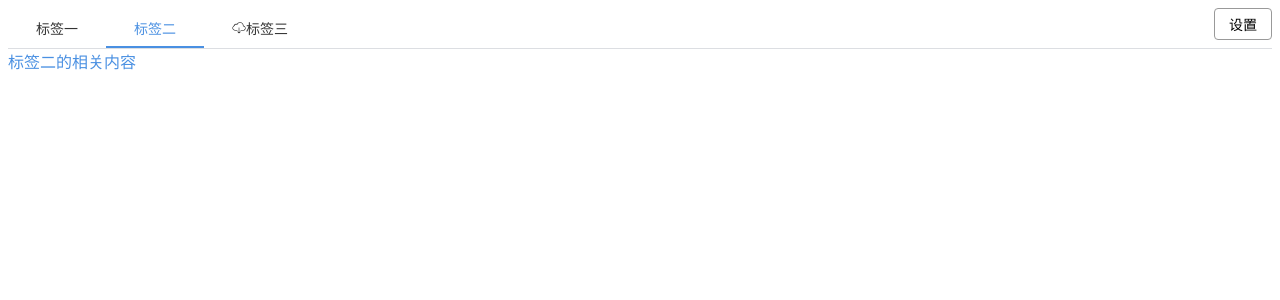
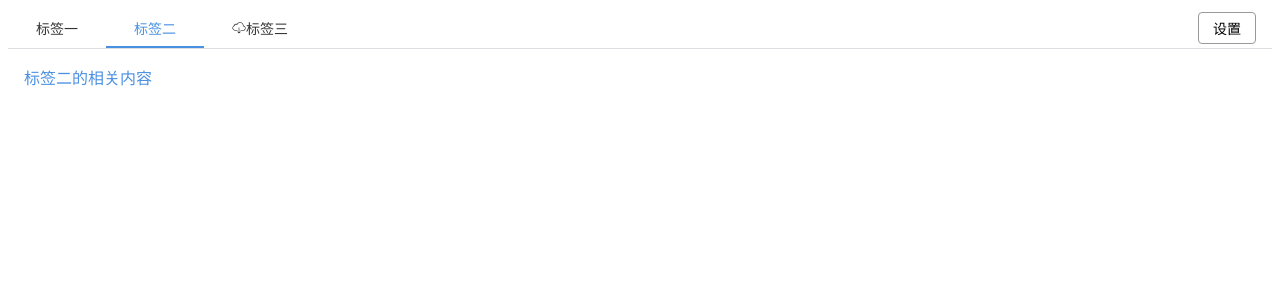
Before and after one commit to xiaoxinwan/xx-simple-ui, a Vue app: page / in a window 1280 px wide. Shown: the top 300 px of the page. Built offline with nearby package versions, Linux system fonts and the light colour scheme.

Commit message:
完善tab的样式

```diff
--- a/src/components/tabs/tabs-head.vue
+++ b/src/components/tabs/tabs-head.vue
@@ -38,6 +38,10 @@
         }
         > .actions-wrapper{
             margin-left: auto;
+            display: flex;
+            justify-content: center;
+            align-items: center;
+            padding: 0 1em;
         }
     }
 </style>
--- a/src/components/tabs/tabs-pane.vue
+++ b/src/components/tabs/tabs-pane.vue
@@ -36,6 +36,7 @@
 
 <style lang="scss" scoped>
     .tabs-pane{
+        padding: 1em;
         &.active{
             color: #4A90E2;
         }
```
